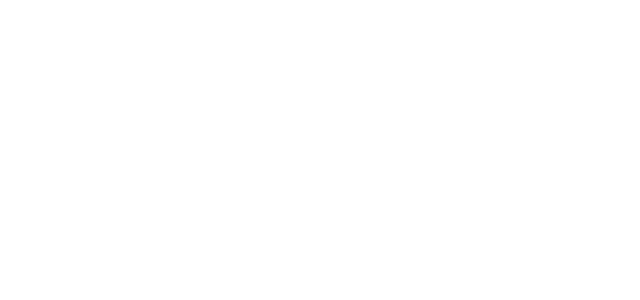
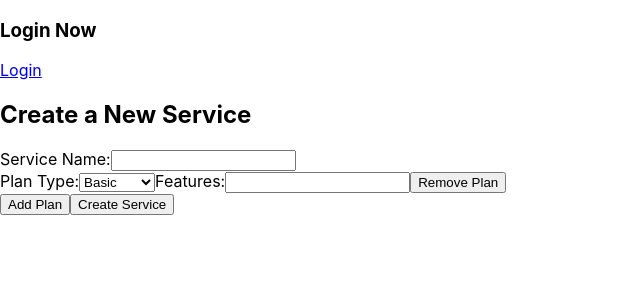
Before and after one commit to shivanshudev63/new_service_provisioning_system, a React (Create React App) app in the folder frontend/: page /adminhome in a window 1280 px wide. Before the commit this address had no page. Shown: the top 300 px of the page, without its empty margins (0-640 px from the left). Built offline with nearby package versions, Linux system fonts and the light colour scheme.

Commit message:
service creation by admin done

```diff
--- a/frontend/src/App.js
+++ b/frontend/src/App.js
@@ -4,7 +4,7 @@ import Home from './Pages/Home'; // Ensure you have imported Home component
 import Register from './Authentication/Register';
 import Login from './Authentication/Login';
 import Logout from './Authentication/Logout';
-import AdminRegister from './Authentication/AdminRegister'
+import AdminHome from './Pages/AdminHome';
 function App() {
   return (
     <BrowserRouter>
@@ -13,7 +13,8 @@ function App() {
         <Route path='/register' element={<Register />}></Route>
         <Route path='/login' element={<Login />}></Route>
         <Route path='/logout' element={<Logout />}></Route>
-        <Route path='/adminregister' element={<AdminRegister />}></Route>
+        <Route path='/adminhome' element={<AdminHome />}></Route>
+
       </Routes>
     </BrowserRouter>
   );
--- a/frontend/src/Authentication/Login.js
+++ b/frontend/src/Authentication/Login.js
@@ -1,13 +1,12 @@
 import React, { useState } from 'react';
-import { Link } from 'react-router-dom';
-import { useNavigate } from 'react-router-dom';
+import { Link, useNavigate } from 'react-router-dom';
 import axios from 'axios';
+
 const Login = () => {
+  const [formData, setFormData] = useState({ email: '', password: '' });
+  const navigate = useNavigate();
 
-  const [formData, setFormData] = useState({
-    email: '',
-    password: ''
-  });
+  axios.defaults.withCredentials = true;
 
   const handleChange = (event) => {
     setFormData({
@@ -16,46 +15,45 @@ const Login = () => {
     });
   };
 
-const navigate=useNavigate()
-axios.defaults.withCredentials=true;
   const handleSubmit = (event) => {
     event.preventDefault();
-   axios.post('http://localhost:8081/login',formData)
-   .then(res=>{
-    if(res.data.Status==="Success"){
-navigate('/')
-    }else{
-      alert(res.data.Error);
-    }
-   })
-   .then(err=>console.log(err));
+    axios.post('http://localhost:8081/login', formData)
+      .then(res => {
+        if (res.data.Status === "Success") {
+          if (res.data.role === 'admin') {
+            navigate('/adminhome'); // Redirect to admin home page
+          } else {
+            navigate('/'); // Redirect to customer home page
+          }
+        } else {
+          alert(res.data.Error);
+        }
+      })
+      .catch(err => console.log(err));
   };
+
   return (
     <form onSubmit={handleSubmit}>
-
-
-  <div>
+      <div>
         <label>Email:</label>
         <input
           type="email"
           name="email"
           value={formData.email}
-          onChange={e=>setFormData({...formData,email:e.target.value})}
+          onChange={handleChange}
           required
         />
       </div>
-
       <div>
         <label>Password:</label>
         <input
           type="password"
           name="password"
           value={formData.password}
-          onChange={e=>setFormData({...formData,password:e.target.value})}
+          onChange={handleChange}
           required
         />
       </div>
-
       <button type="submit">Login</button>
       <Link to="/register">
         <button>Create Account</button>
--- /dev/null
+++ b/frontend/src/Pages/AdminHome.js
@@ -0,0 +1,15 @@
+import React from 'react';
+import Home from './Home';
+import CreateService from './CreateService';
+
+const AdminHome = () => {
+  return (
+    <div>
+      <Home />
+      <h2>Create a New Service</h2>
+      <CreateService />
+    </div>
+  );
+};
+
+export default AdminHome;
--- /dev/null
+++ b/frontend/src/Pages/CreateService.js
@@ -0,0 +1,124 @@
+import React, { useState } from 'react';
+import axios from 'axios';
+
+const planTypes = [
+    "basic",
+    "pro",
+    "pro-plus",
+    "premium"
+];
+
+const CreateService = () => {
+    const [serviceName, setServiceName] = useState('');
+    const [plans, setPlans] = useState([
+        { plan_name: planTypes[0], features: '' }
+    ]);
+    const [error, setError] = useState('');
+
+    const handlePlanChange = (index, event) => {
+        const newPlans = [...plans];
+        newPlans[index][event.target.name] = event.target.value;
+        setPlans(newPlans);
+    };
+
+    const handleAddPlan = () => {
+        setPlans([...plans, { plan_name: planTypes[0], features: '' }]);
+    };
+
+    const handleRemovePlan = (index) => {
+        const newPlans = plans.filter((_, i) => i !== index);
+        setPlans(newPlans);
+    };
+
+    const checkServiceExists = async (serviceName) => {
+        try {
+            const response = await axios.get('http://localhost:8081/checkservice', {
+                params: { service_name: serviceName }
+            });
+            return response.data.exists;
+        } catch (err) {
+            console.error("Error checking service existence:", err);
+            return false;
+        }
+    };
+
+    const handleSubmit = async (event) => {
+        event.preventDefault();
+
+        // Reset error state
+        setError('');
+
+        // Check if the service already exists
+        const serviceExists = await checkServiceExists(serviceName);
+        if (serviceExists) {
+            setError('Service already exists. Please choose a different name.');
+            return;
+        }
+
+        try {
+            await axios.post('http://localhost:8081/createservice', {
+                service_name: serviceName,
+                plans
+            }, {
+                withCredentials: true
+            });
+            alert('Service created successfully');
+            setServiceName('');
+            setPlans([{ plan_name: planTypes[0], features: '' }]);
+        } catch (err) {
+            console.error("Error creating service:", err);
+            alert('An error occurred while creating the service.');
+        }
+    };
+
+    return (
+        <form onSubmit={handleSubmit}>
+            <div>
+                <label>Service Name:</label>
+                <input
+                    type="text"
+                    name="service_name"
+                    value={serviceName}
+                    onChange={(e) => setServiceName(e.target.value)}
+                    required
+                />
+            </div>
+
+            {plans.map((plan, index) => (
+                <div key={index}>
+                    <label>Plan Type:</label>
+                    <select
+                        name="plan_name"
+                        value={plan.plan_name}
+                        onChange={(e) => handlePlanChange(index, e)}
+                        required
+                    >
+                        {planTypes.map(type => (
+                            <option key={type} value={type}>
+                                {type.charAt(0).toUpperCase() + type.slice(1)}
+                            </option>
+                        ))}
+                    </select>
+
+                    <label>Features:</label>
+                    <input
+                        type="text"
+                        name="features"
+                        value={plan.features}
+                        onChange={(e) => handlePlanChange(index, e)}
+                        required
+                    />
+
+                    <button type="button" onClick={() => handleRemovePlan(index)}>Remove Plan</button>
+                </div>
+            ))}
+
+            <button type="button" onClick={handleAddPlan}>Add Plan</button>
+            <button type="submit">Create Service</button>
+
+            {error && <p style={{ color: 'red' }}>{error}</p>}
+        </form>
+    );
+};
+
+export default CreateService;
--- a/frontend/src/Pages/Home.js
+++ b/frontend/src/Pages/Home.js
@@ -1,32 +1,40 @@
 import React, { useEffect, useState } from "react";
-import { Link } from "react-router-dom";
+import { Link, useNavigate } from "react-router-dom";
 import axios from 'axios';
-import { useNavigate } from "react-router-dom";
-import { useLocation } from "react-router-dom";
+
 const Home = () => {
-  // function handleLogout{
+  const [auth, setAuth] = useState(false);
+  const [message, setMessage] = useState('');
+  const [name, setName] = useState('');
+  const [customerDetails, setCustomerDetails] = useState(null);
+  const navigate = useNavigate();
 
-  // }
-  const location=useLocation();
-  const navigate=useNavigate();
-  const [auth,setAuth]=useState(false);
-  const[message,setMessage]=useState('')
-  const[name,setName]=useState('')
-  axios.defaults.withCredentials=true;
-  useEffect(()=>{
+  axios.defaults.withCredentials = true;
+
+  useEffect(() => {
     axios.get('http://localhost:8081')
-   .then(res=>{
-    if(res.data.Status==="Success"){
-      setAuth(true)
-      setName(res.data.name)
-    }else{
-      setAuth(false)
-      setMessage(res.data.Error)
-    }
-   })
-   .then(err=>console.log(err));
-  },[])
-  const handleDelete = () => {
+      .then(res => {
+        if (res.data.Status === "Success") {
+          setAuth(true);
+          setName(res.data.name);
+
+          // Fetch customer-specific data if the user is a customer
+          axios.get(`http://localhost:8081/customer/${res.data.customer_id}`)
+            .then(customerRes => {
+              if (customerRes.data) {
+                setCustomerDetails(customerRes.data);
+              }
+            })
+            .catch(err => console.log("Error fetching customer details:", err));
+        } else {
+          setAuth(false);
+          setMessage(res.data.Error);
+        }
+      })
+      .catch(err => console.log(err));
+  }, []);
+
+  const handleLogout = () => {
     axios.get('http://localhost:8081/logout')
       .then(res => {
         if (res.data.Status === "Success") {
@@ -38,20 +46,32 @@ const Home = () => {
       })
       .catch(err => console.log(err));
   };
+
   return (
     <div>
       {auth ? (
         <div>
-          <h3>You are authorized {name}</h3>
-          <button onClick={handleDelete}>Logout</button>
+          <h3>Welcome, {name}</h3>
+          {customerDetails && (
+            <div>
+              <h4>Your Services</h4>
+              {customerDetails.services_enrolled.map(service => (
+                <div key={service.service_name}>
+                  <h5>{service.service_name}</h5>
+                  <p>Plan: {service.plan}</p>
+                  <p>Features: {service.features}</p>
+                </div>
+              ))}
+            </div>
+          )}
+          <button onClick={handleLogout}>Logout</button>
         </div>
       ) : (
         <div>
-          <h3>
-            {message}
-          </h3>
+          <h3>{message}</h3>
           <h3>Login Now</h3>
-          <Link to="/login" >Login</Link></div>
+          <Link to="/login">Login</Link>
+        </div>
       )}
     </div>
   );
```
Also changed, not shown: frontend/src/Authentication/AdminRegister.js (deleted, +0 -71 lines).
